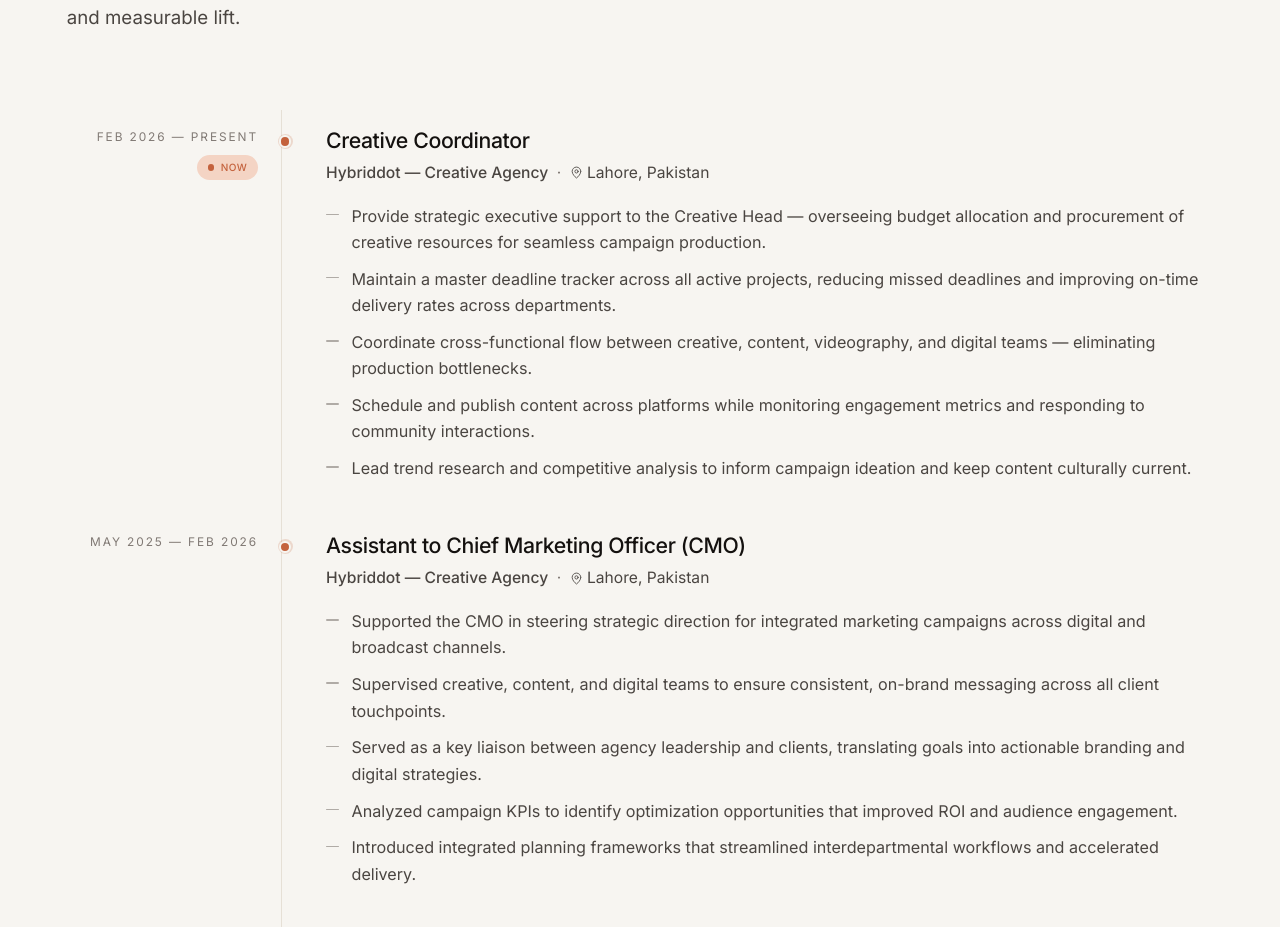
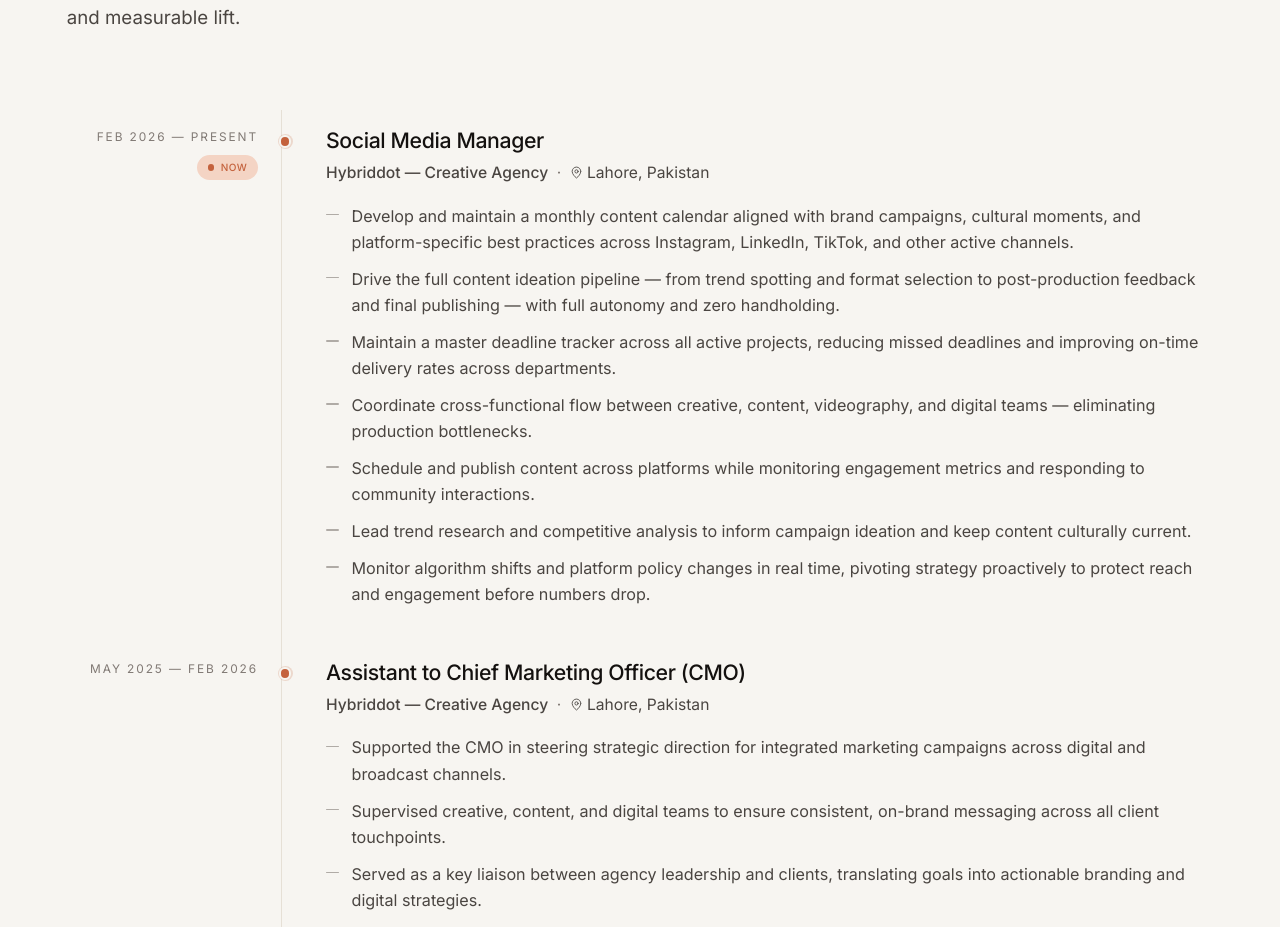
Before and after one commit to yusra-nadeem/yusra-nadeem.github.io, a React (Vite) app: page / in a window 1280 px wide. Shown: the part 2749-3676 px from the top of the page. Built offline with nearby package versions, Linux system fonts and the light colour scheme.

Commit message:
Update experience.ts

```diff
--- a/src/data/experience.ts
+++ b/src/data/experience.ts
@@ -10,18 +10,20 @@ export type ExperienceItem = {
 
 export const experience: ExperienceItem[] = [
   {
-    role: 'Creative Coordinator',
+    role: 'Social Media Manager',
     company: 'Hybriddot — Creative Agency',
     location: 'Lahore, Pakistan',
     start: 'Feb 2026',
     end: 'Present',
     current: true,
     bullets: [
-      'Provide strategic executive support to the Creative Head — overseeing budget allocation and procurement of creative resources for seamless campaign production.',
+      'Develop and maintain a monthly content calendar aligned with brand campaigns, cultural moments, and platform-specific best practices across Instagram, LinkedIn, TikTok, and other active channels.',
+      'Drive the full content ideation pipeline — from trend spotting and format selection to post-production feedback and final publishing — with full autonomy and zero handholding.',
       'Maintain a master deadline tracker across all active projects, reducing missed deadlines and improving on-time delivery rates across departments.',
       'Coordinate cross-functional flow between creative, content, videography, and digital teams — eliminating production bottlenecks.',
       'Schedule and publish content across platforms while monitoring engagement metrics and responding to community interactions.',
       'Lead trend research and competitive analysis to inform campaign ideation and keep content culturally current.',
+      'Monitor algorithm shifts and platform policy changes in real time, pivoting strategy proactively to protect reach and engagement before numbers drop.',
     ],
   },
   {
```
